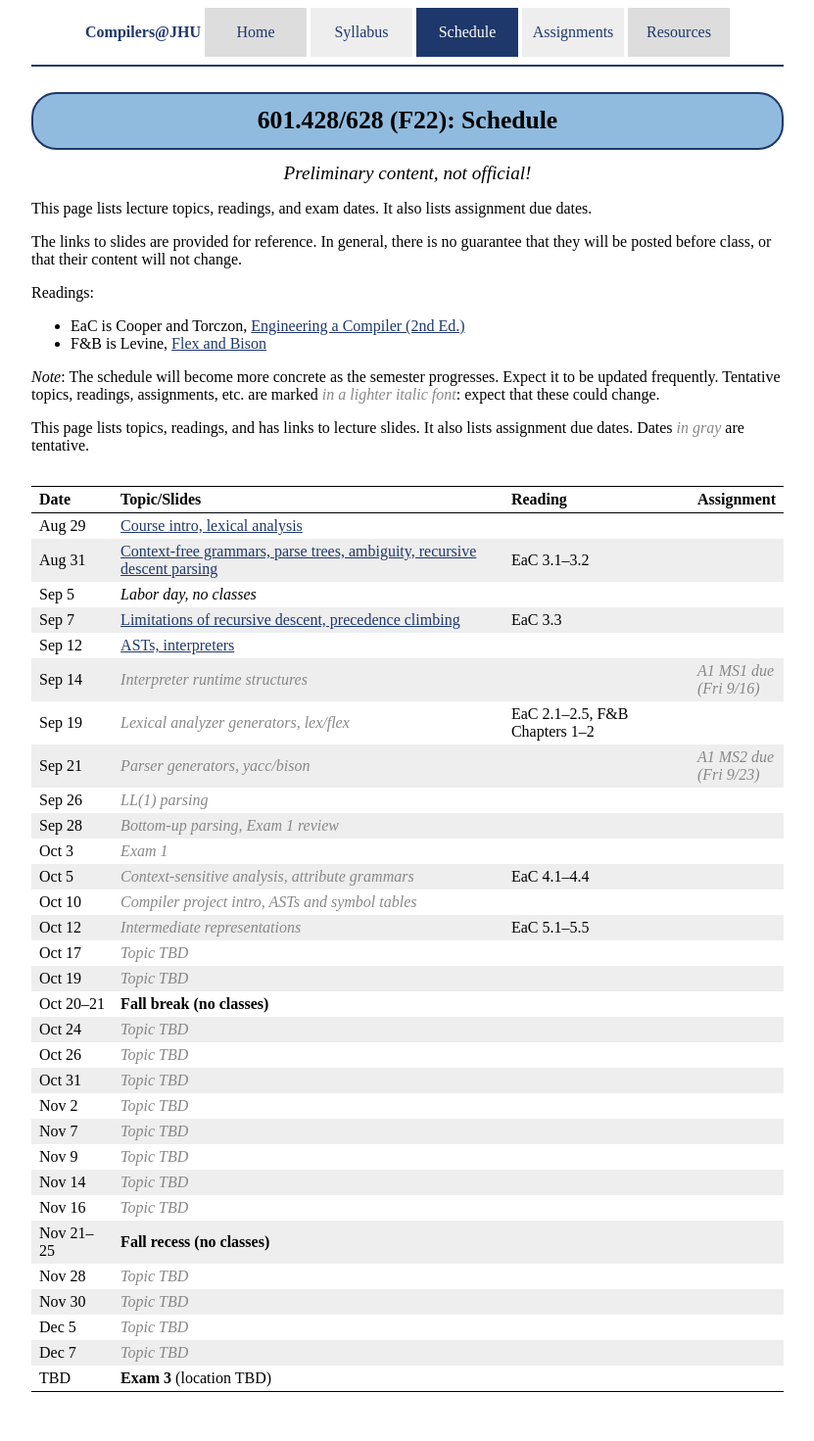
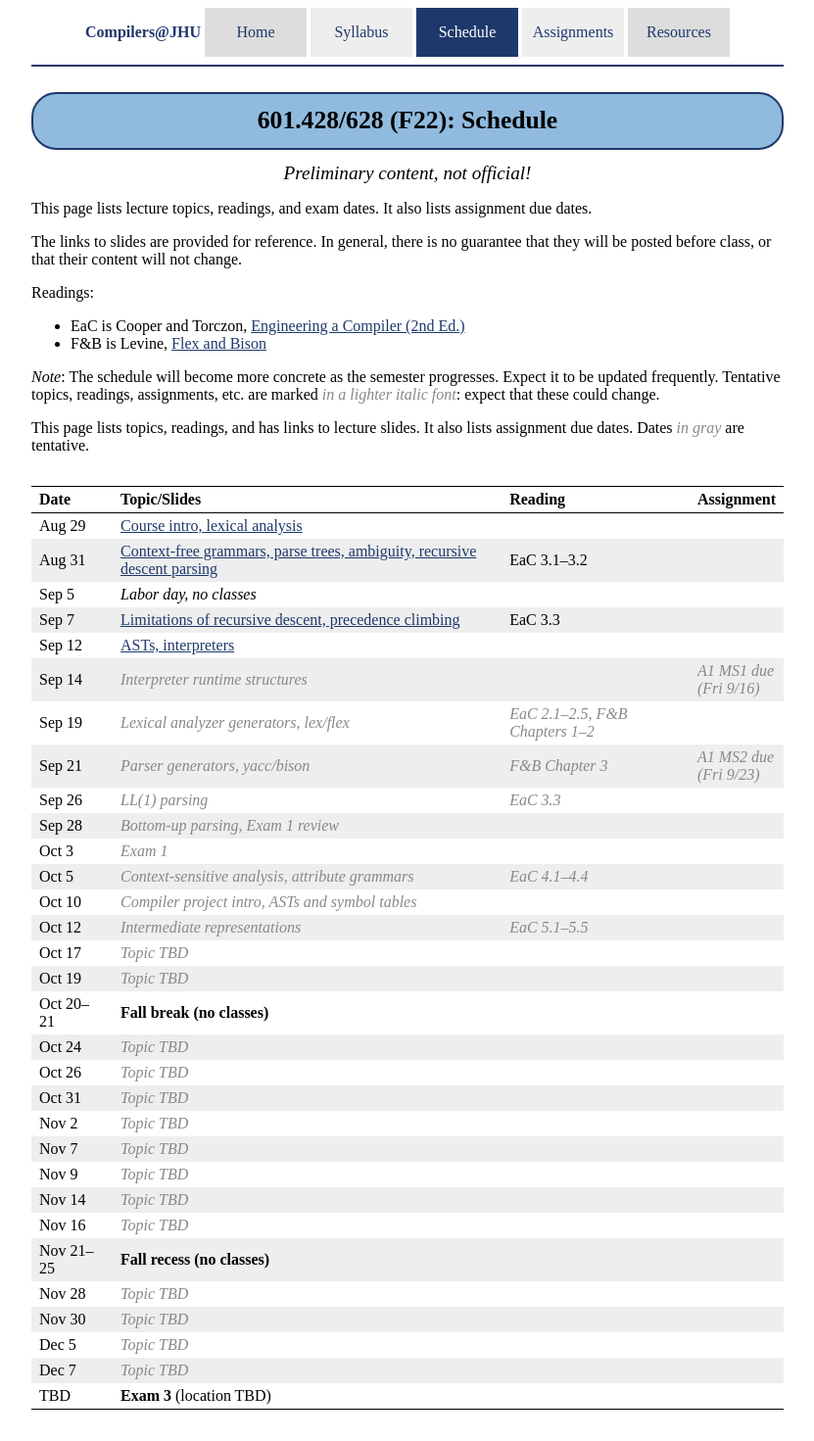
Before and after one commit to jhucompilers/fall2022, a Jekyll site: the page built from schedule.md, in a window 1280 px wide. Shown: the whole page at 98% size, without its empty margins (224-1055 px from the left). Built offline with Jekyll 4.4.1, drawn with Linux system fonts in a browser that asks for light colours.

Commit message:
more readings, make them tentative

```diff
--- a/schedule.md
+++ b/schedule.md
@@ -33,14 +33,14 @@ Sep 5 | *Labor day, no classes* |  |
 Sep 7 | [Limitations of recursive descent, precedence climbing](lectures/lecture03-public.pdf) | EaC 3.3 |
 Sep 12 | [ASTs, interpreters](lectures/lecture04-public.pdf) |  |
 Sep 14 | <span class='tentative'>Interpreter runtime structures</span> |  | <span class='tentative'>A1 MS1 due<br>(Fri 9/16)</span>
-Sep 19 | <span class='tentative'>Lexical analyzer generators, lex/flex</span> | EaC 2.1–2.5, F&amp;B Chapters 1–2 |
-Sep 21 | <span class='tentative'>Parser generators, yacc/bison</span> |  | <span class='tentative'>A1 MS2 due<br>(Fri 9/23)</span>
-Sep 26 | <span class='tentative'>LL(1) parsing</span> |  |
+Sep 19 | <span class='tentative'>Lexical analyzer generators, lex/flex</span> | <span class='tentative'>EaC 2.1–2.5, F&amp;B Chapters 1–2</span> |
+Sep 21 | <span class='tentative'>Parser generators, yacc/bison</span> | <span class='tentative'>F&amp;B Chapter 3</span> | <span class='tentative'>A1 MS2 due<br>(Fri 9/23)</span>
+Sep 26 | <span class='tentative'>LL(1) parsing</span> | <span class='tentative'>EaC 3.3</span> |
 Sep 28 | <span class='tentative'>Bottom-up parsing, Exam 1 review</span> |  |
 Oct 3 | <span class='tentative'>Exam 1</span> |  |
-Oct 5 | <span class='tentative'>Context-sensitive analysis, attribute grammars</span> | EaC 4.1–4.4 |
+Oct 5 | <span class='tentative'>Context-sensitive analysis, attribute grammars</span> | <span class='tentative'>EaC 4.1–4.4</span> |
 Oct 10 | <span class='tentative'>Compiler project intro, ASTs and symbol tables</span> |  |
-Oct 12 | <span class='tentative'>Intermediate representations</span> | EaC 5.1–5.5 |
+Oct 12 | <span class='tentative'>Intermediate representations</span> | <span class='tentative'>EaC 5.1–5.5</span> |
 Oct 17 | <span class='tentative'>Topic TBD</span> |  |
 Oct 19 | <span class='tentative'>Topic TBD</span> |  |
 Oct 20–21 | **Fall break (no classes)** |  |
```
Also changed, not shown: schedule.csv (+5 -5 lines).
